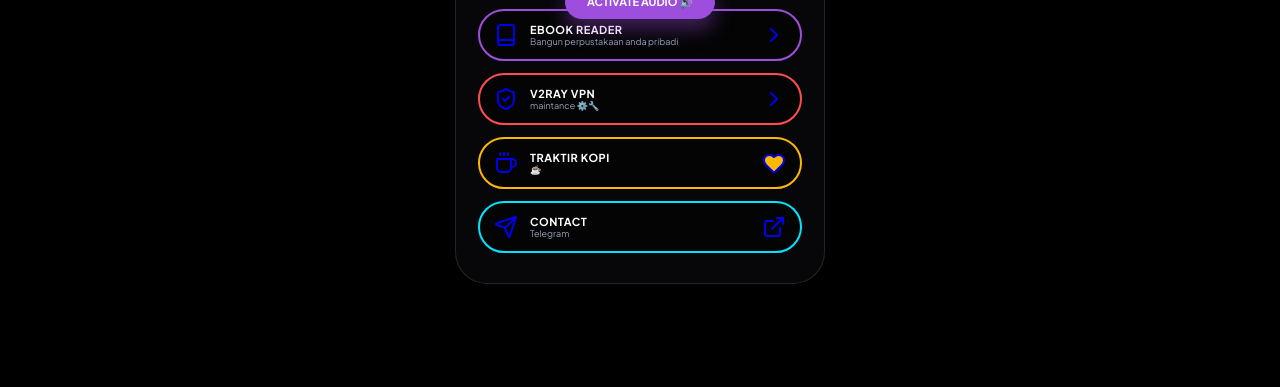
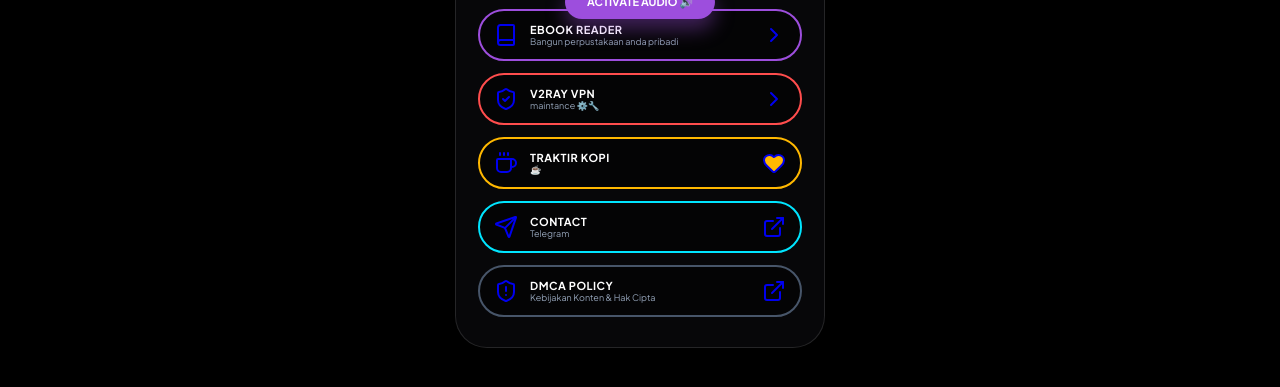
Before and after one commit to ziyosen/peramban, a plain HTML site: page index.html in a window 1280 px wide. Shown: the part 751-1138 px from the top of the page. Before the commit the page ends 1085 px from the top, so only its background shows below. Drawn offline with nearby package versions, Linux system fonts and the light colour scheme.

Commit message:
Add DMCA policy link and update styles

```diff
--- a/index.html
+++ b/index.html
@@ -162,6 +162,7 @@
         .purple { border-color: #9d4edd !important; }
         .cyan { border-color: #00e5ff !important; }
         .red { border-color: #ff4d4d !important; }
+        .slate { border-color: #475569 !important; } /* Warna khusus DMCA */
 
         .nav-link { border-radius: 100px !important; }
 
@@ -271,6 +272,18 @@
                     <div class="cap-left"><i data-lucide="send" size="18"></i><div class="cap-info"><span class="cap-title">Contact</span><span class="cap-val">Telegram</span></div></div>
                     <i data-lucide="external-link" size="14"></i>
                 </a>
+
+                <a href="https://telegra.ph/Disclaimer--Kebijakan-DMCA-04-29" target="_blank" class="capsule nav-link slate">
+                    <div class="cap-left">
+                        <i data-lucide="shield-alert" size="18"></i>
+                        <div class="cap-info">
+                            <span class="cap-title">DMCA Policy</span>
+                            <span class="cap-val">Kebijakan Konten & Hak Cipta</span>
+                        </div>
+                    </div>
+                    <i data-lucide="external-link" size="14"></i>
+                </a>
+
             </div>
         </div>
     </div>
```
